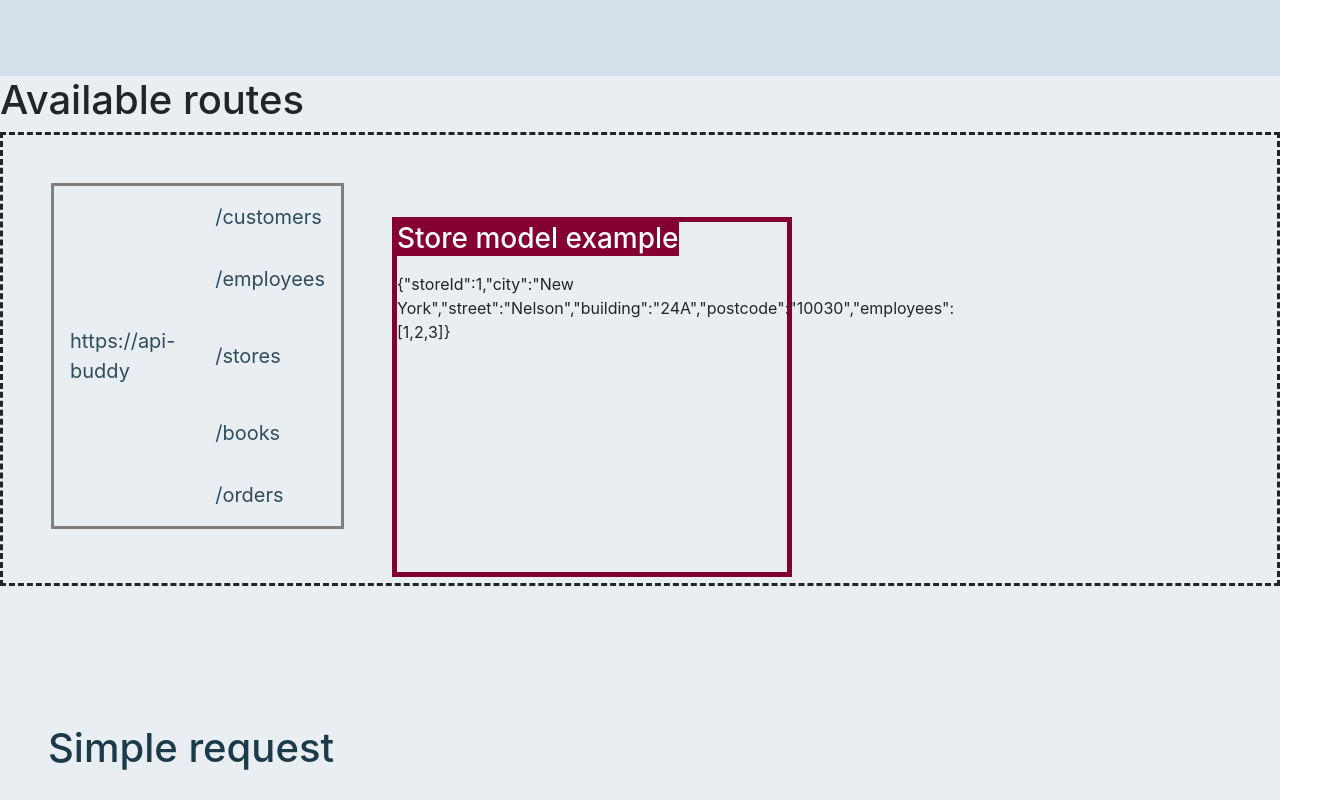
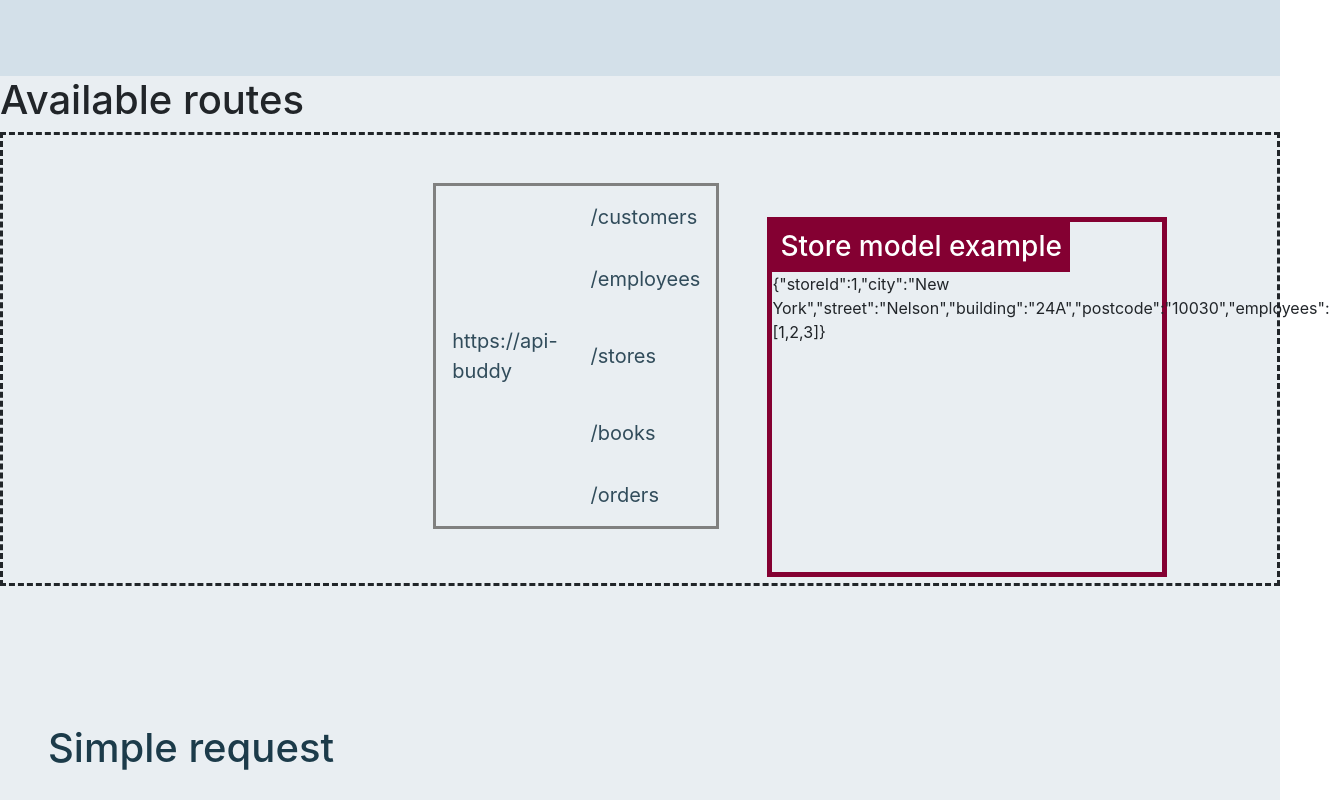
Before and after one commit to SidnevIgor/api-buddy-react, a React (Create React App) app: page / in a window 1280 px wide. Shown: the part 940-1740 px from the top of the page, 1330 px wide, since content can reach past the window. Built offline with nearby package versions, Linux system fonts and the light colour scheme.

Commit message:
Update routesDisplay.jsx

```diff
--- a/src/components/routesDisplay.jsx
+++ b/src/components/routesDisplay.jsx
@@ -16,7 +16,8 @@ export default class RoutesDisplay extends Component {
       <div style={{fontFamily: "Inter", backgroundColor: "#E9EEF2", height: "600px"}}>
         <h1>Available routes</h1>
         <div style={{width: "100%", borderStyle: "dashed"}}>
-          <table style={{width: "23%", borderStyle: "solid", textAlign: "left", display: "inline-block", fontSize: "20px", color: "#314C5B", marginLeft: "700px"}} className="m-5" id = "mainTable">
+          <div className = "table-container" style = {{display: "inline-block", width: "30%", marginLeft: "30%"}}>
+            <table style={{ borderStyle: "solid", textAlign: "left", fontSize: "20px", color: "#314C5B"}} className="m-5" id = "mainTable">
               <tbody>
                 <tr>
                   <td className = "reqList p-3" id = "row11"></td>
@@ -40,8 +41,10 @@ export default class RoutesDisplay extends Component {
                 </tr>
               </tbody>
             </table>
+          </div>
+
           <div style = {{width: "400px", minHeight: "360px", border: " 5px solid #840032", display: "inline-block", position: "relative"}}>
-            <h3 style = {{position: "absolute", backgroundColor: "#840032", color: "#FFFFFF"}}>{this.state.chosenModel} model example</h3>
+            <h3 style = {{position: "absolute", backgroundColor: "#840032", color: "#FFFFFF"}} className = "p-2">{this.state.chosenModel} model example</h3>
             <p style = {{position: "absolute", width: "100px", resize: "none", marginTop: "50px"}}>
               {JSON.stringify(this.state.modelDesc)}
             </p>
```
Lines whose indentation alone changed are shown as unchanged.
